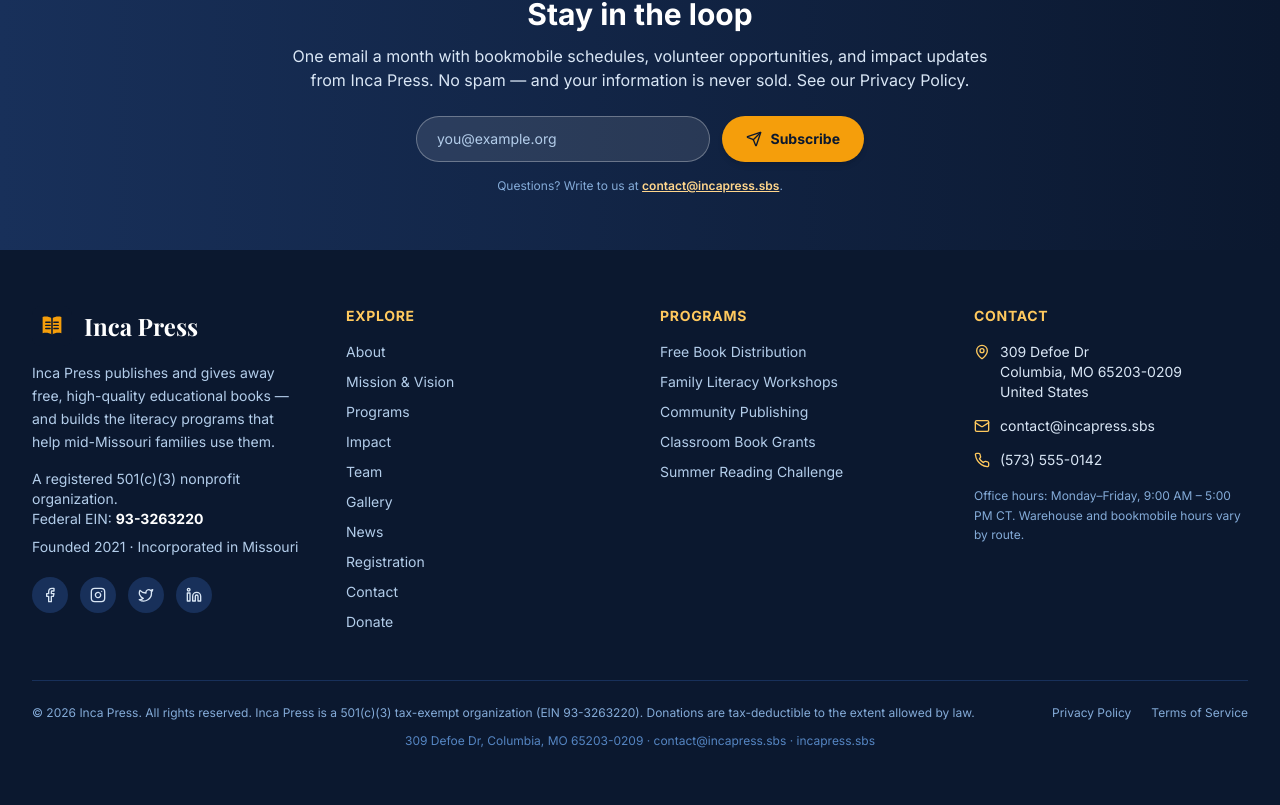
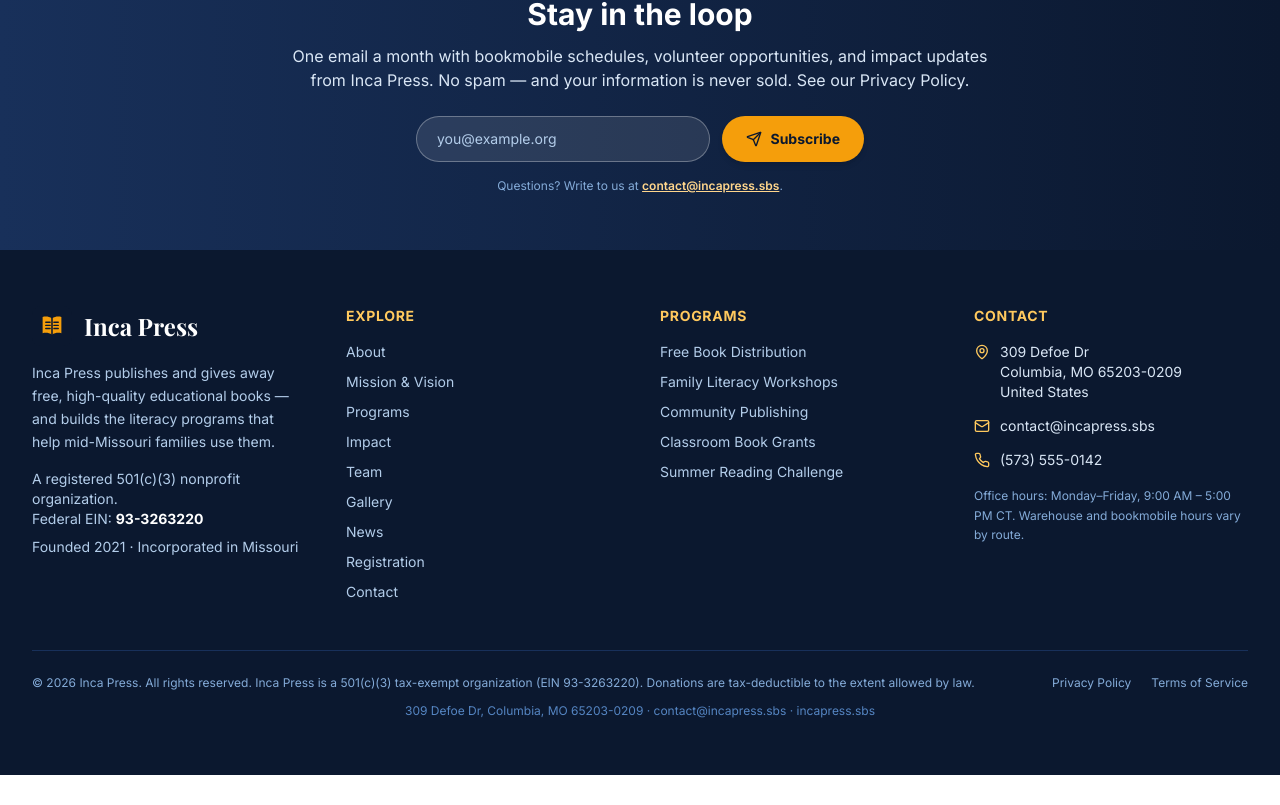
Before and after one commit to irmafiguero199/incapress-website, a React (Vite) app in the folder incapress/: page / in a window 1280 px wide. Shown: the part 4126-4931 px from the top of the page. After the commit the page ends 4901 px from the top, so only its background shows below. Built offline with nearby package versions, Linux system fonts and the light colour scheme.

Commit message:
Remove social media icons from Footer
Removed social media links and their rendering from the Footer component.

```diff
--- a/incapress/src/components/Footer.jsx
+++ b/incapress/src/components/Footer.jsx
@@ -1,13 +1,6 @@
 import { Link } from 'react-router-dom'
-import { Mail, Phone, MapPin, Facebook, Instagram, Twitter, Linkedin } from 'lucide-react'
+import { Mail, Phone, MapPin } from 'lucide-react'
 import { ORG, ADDRESS_LINE, NAV_LINKS, PROGRAMS } from '../data/org.js'
-
-const socials = [
-  { icon: Facebook, label: 'Facebook', href: ORG.social.facebook },
-  { icon: Instagram, label: 'Instagram', href: ORG.social.instagram },
-  { icon: Twitter, label: 'X (Twitter)', href: ORG.social.twitter },
-  { icon: Linkedin, label: 'LinkedIn', href: ORG.social.linkedin },
-]
 
 export default function Footer() {
   return (
@@ -28,26 +21,12 @@ export default function Footer() {
             <p className="mt-2 text-sm text-ocean-200">
               Founded {ORG.founded} &middot; Incorporated in {ORG.stateOfIncorporation}
             </p>
-            <div className="mt-5 flex gap-3">
-              {socials.map(({ icon: Icon, label, href }) => (
-                <a
-                  key={label}
-                  href={href}
-                  target="_blank"
-                  rel="noopener noreferrer"
-                  aria-label={'Inca Press on ' + label}
-                  className="rounded-full bg-ocean-800 p-2.5 text-ocean-100 transition hover:bg-sun-500 hover:text-ocean-950"
-                >
-                  <Icon className="h-4 w-4" aria-hidden="true" />
-                </a>
-              ))}
-            </div>
           </div>
 
           <div>
             <h3 className="text-sm font-bold uppercase tracking-wider text-sun-400">Explore</h3>
             <ul className="mt-4 space-y-2.5 text-sm">
-              {[...NAV_LINKS, { to: '/donate', label: 'Donate' }].map((l) => (
+              {NAV_LINKS.map((l) => (
                 <li key={l.to}>
                   <Link to={l.to} className="text-ocean-200 transition hover:text-white">
                     {l.label}
```
